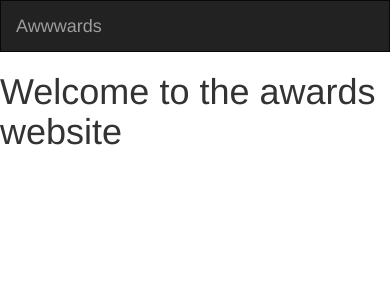
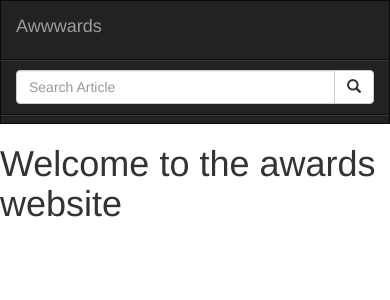
Before and after one commit to Elianehbmna/Award, a Django app: page / in a window 390 px wide. Shown: the top 300 px of the page. Run offline with Django 3.2, Linux system fonts and the light colour scheme; some libraries are stand-ins or nearby versions.

Commit message:
adding the search input

```diff
--- a/award/templates/navbar.html
+++ b/award/templates/navbar.html
@@ -12,6 +12,19 @@
       <a class="navbar-brand" href="{% url 'welcome' %}">Awwwards</a>
     </div>
   </div>
+  <div class="col-sm-4 col-md-4 navbar-right">
+
+        <form class="navbar-form" role="search" action="{% url 'search_results' %}">
+
+          <div class="input-group">
+            <input type="text" class="form-control" placeholder="Search Article" name="article">
+            <div class="input-group-btn">
+              <button class="btn btn-default" type="submit"><i class="glyphicon glyphicon-search"></i></button>
+            </div>
+          </div>
+
+        </form>
+      </div>
 </nav>
 </body>
 </html>
--- a/award/views.py
+++ b/award/views.py
@@ -1,7 +1,10 @@
 # -*- coding: utf-8 -*-
 from __future__ import unicode_literals
-from django.shortcuts import render
-from django.http  import HttpResponse
+from django.shortcuts import render,redirect
+from django.http  import HttpResponse,HttpResponseRedirect
+# from django.contrib.auth.decorators import login_required
+from .models import Profile
+# from .forms import ImageForm,UpdateProfile,CommentForm
 # Create your views here.
 def welcome(request):
     return render(request, 'welcome.html')
```
